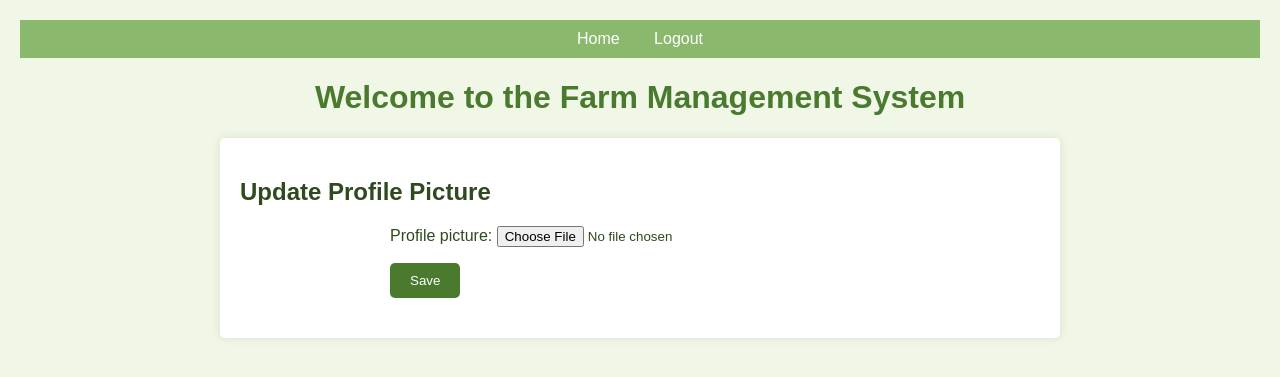
After one commit to namirayounus/FMSP, a Django app: page /profile/ in a window 1280 px wide. The commit adds this page. Shown: the top 377 px of the page. Run offline with Django 5.2, Linux system fonts and the light colour scheme; the visitor is signed in with stand-in values (Sample User, id 1); data comes from the database, SQL or seed files in the repository.

Commit message:
Step 8: Add profile picture upload functionality

```diff
--- a/FarmManagement/settings.py
+++ b/FarmManagement/settings.py
@@ -123,3 +123,6 @@ STATIC_URL = 'static/'
 DEFAULT_AUTO_FIELD = 'django.db.models.BigAutoField'
 
 LOGIN_REDIRECT_URL = 'farm:home'
+
+MEDIA_URL = '/media/'
+MEDIA_ROOT = BASE_DIR / 'media'
--- a/FarmManagement/urls.py
+++ b/FarmManagement/urls.py
@@ -1,8 +1,13 @@
 from django.contrib import admin
 from django.urls import path, include
+from django.conf import settings
+from django.conf.urls.static import static
 
 urlpatterns = [
     path('admin/', admin.site.urls),
     path('', include('farm.urls')),
     path('accounts/', include('django.contrib.auth.urls')),
 ]
+
+if settings.DEBUG:
+    urlpatterns += static(settings.MEDIA_URL, document_root=settings.MEDIA_ROOT)
--- a/farm/admin.py
+++ b/farm/admin.py
@@ -1,7 +1,8 @@
 from django.contrib import admin
-from .models import Task, Crop, Livestock, Finance
+from .models import Task, Crop, Livestock, Finance, Profile
 
 admin.site.register(Task)
 admin.site.register(Crop)
 admin.site.register(Livestock)
 admin.site.register(Finance)
+admin.site.register(Profile)
--- a/farm/forms.py
+++ b/farm/forms.py
@@ -1,5 +1,5 @@
 from django import forms
-from .models import Task, Crop, Livestock, Finance
+from .models import Task, Crop, Livestock, Finance, Profile
 
 class TaskForm(forms.ModelForm):
     class Meta:
@@ -33,3 +33,8 @@ class FinanceForm(forms.ModelForm):
         widgets = {
             'date': forms.DateInput(attrs={'type': 'date'}),
         }
+
+class ProfileForm(forms.ModelForm):
+    class Meta:
+        model = Profile
+        fields = ['profile_picture']
--- a/farm/models.py
+++ b/farm/models.py
@@ -47,3 +47,10 @@ class Finance(models.Model):
 
     def __str__(self):
         return f"{self.transaction_type.capitalize()} - {self.amount}"
+
+class Profile(models.Model):
+    user = models.OneToOneField(User, on_delete=models.CASCADE)
+    profile_picture = models.ImageField(upload_to='profile_pics/', blank=True, null=True)
+
+    def __str__(self):
+        return f"{self.user.username}'s Profile"
--- a/farm/templates/farm/home.html
+++ b/farm/templates/farm/home.html
@@ -3,6 +3,11 @@
 {% block content %}
     {% if user.is_authenticated %}
         <p>Hello, {{ user.username }}! Manage your farm with ease.</p>
+        {% if user.profile.profile_picture %}
+            <img src="{{ user.profile.profile_picture.url }}" alt="Profile Picture" style="max-width: 100px; border-radius: 50%; margin-bottom: 10px;">
+        {% else %}
+            <p>No profile picture yet. <a href="{% url 'farm:profile_update' %}" style="color: #4a7a2e;">Add one!</a></p>
+        {% endif %}
         <p><a href="{% url 'farm:crop_list' %}" style="color: #4a7a2e;">View Your Crops</a></p>
         <p><a href="{% url 'farm:livestock_list' %}" style="color: #4a7a2e;">View Your Livestock</a></p>
         <p><a href="{% url 'farm:finance_list' %}" style="color: #4a7a2e;">View Your Finances</a></p>
--- /dev/null
+++ b/farm/templates/farm/profile_form.html
@@ -0,0 +1,10 @@
+{% extends 'farm/base.html' %}
+
+{% block content %}
+    <h2>Update Profile Picture</h2>
+    <form method="post" enctype="multipart/form-data" style="max-width: 500px; margin: 20px auto;">
+        {% csrf_token %}
+        {{ form.as_p }}
+        <button type="submit" style="background-color: #4a7a2e; color: white; padding: 10px 20px; border: none; border-radius: 5px;">Save</button>
+    </form>
+{% endblock %}
--- a/farm/urls.py
+++ b/farm/urls.py
@@ -21,4 +21,5 @@ urlpatterns = [
     path('finance/new/', views.finance_create, name='finance_create'),
     path('finance/<int:finance_id>/update/', views.finance_update, name='finance_update'),
     path('finance/<int:finance_id>/delete/', views.finance_delete, name='finance_delete'),
+    path('profile/', views.profile_update, name='profile_update'),
 ]
--- a/farm/views.py
+++ b/farm/views.py
@@ -2,12 +2,13 @@ from django.shortcuts import render, redirect
 from django.contrib.auth.forms import UserCreationForm
 from django.contrib.auth import login, logout
 from django.contrib.auth.decorators import login_required
-from .models import Task, Crop, Livestock, Finance
-from .forms import TaskForm, CropForm, LivestockForm, FinanceForm
+from .models import Task, Crop, Livestock, Finance, Profile
+from .forms import TaskForm, CropForm, LivestockForm, FinanceForm, ProfileForm
 
 def home(request):
     if request.user.is_authenticated:
         tasks = Task.objects.filter(user=request.user)
+        Profile.objects.get_or_create(user=request.user)
     else:
         tasks = None
     return render(request, 'farm/home.html', {'tasks': tasks})
@@ -173,3 +174,16 @@ def finance_delete(request, finance_id):
         finance.delete()
         return redirect('farm:finance_list')
     return render(request, 'farm/finance_confirm_delete.html', {'finance': finance})
+
+@login_required
+def profile_update(request):
+    # Create a profile if it doesn't exist
+    profile, created = Profile.objects.get_or_create(user=request.user)
+    if request.method == 'POST':
+        form = ProfileForm(request.POST, request.FILES, instance=profile)
+        if form.is_valid():
+            form.save()
+            return redirect('farm:home')
+    else:
+        form = ProfileForm(instance=profile)
+    return render(request, 'farm/profile_form.html', {'form': form})
```
Also changed, not shown: farm/migrations/0005_profile.py (added), media/profile_pics/pic.jpg (added).
